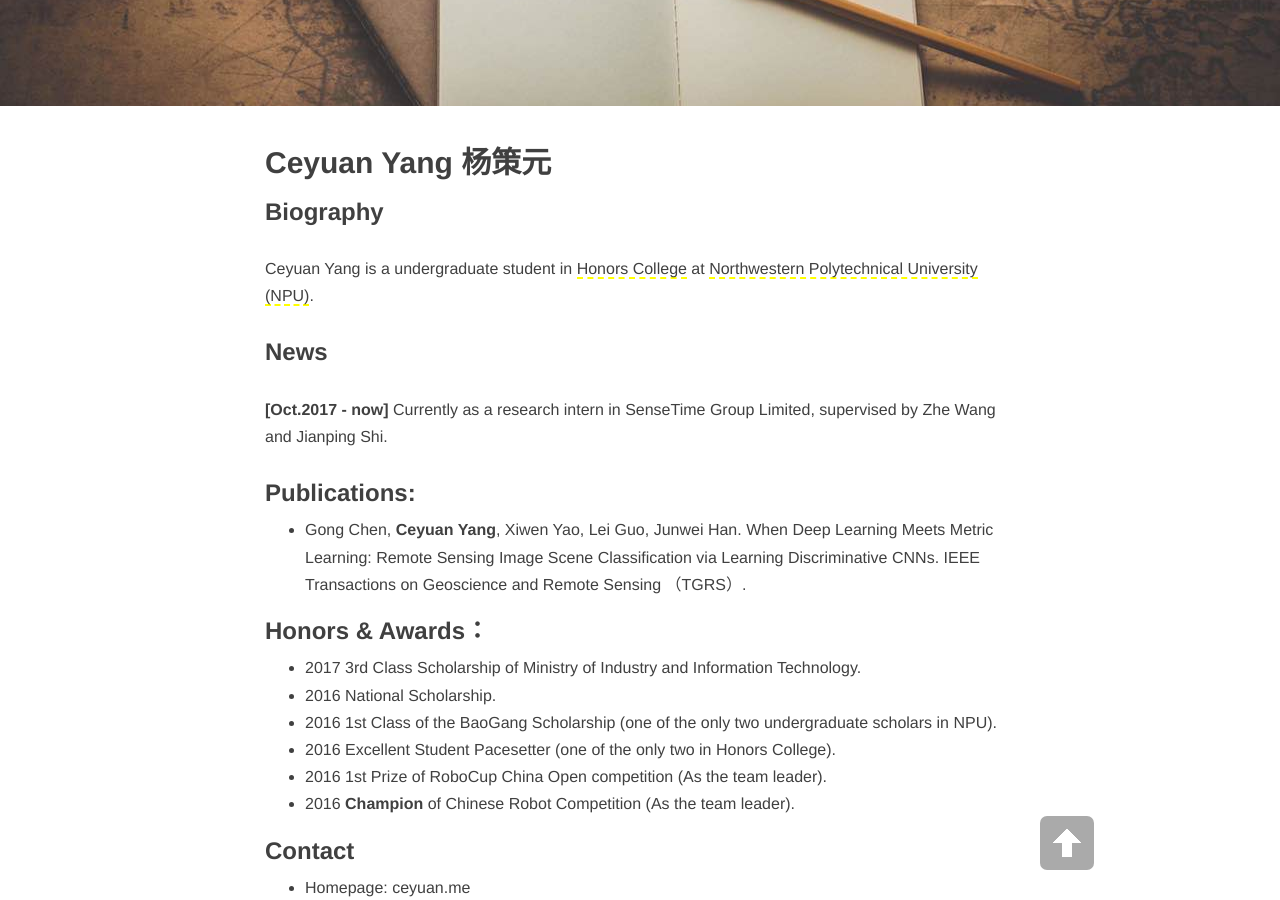
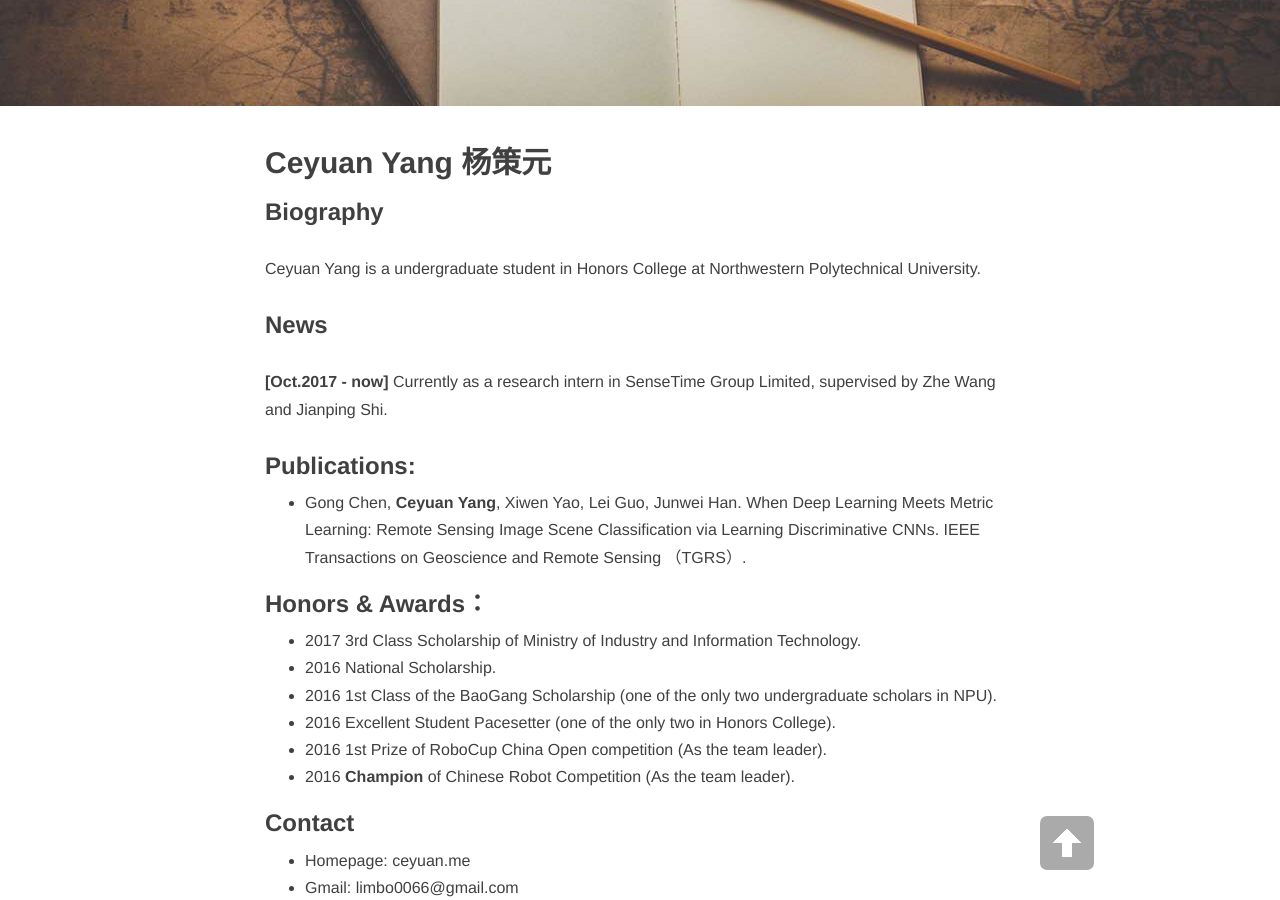
Before and after one commit to trchen12/trchen12.github.io, a Jekyll site: the page built from about.md, in a window 1280 px wide and 900 px high, scrolled down 322 px. Built offline with Jekyll 4.4.1, drawn with Linux system fonts in a browser that asks for light colours; nearby versions of some CDN libraries; comment, search, counter and statistics services are not loaded.

Commit message:
Update about.md

```diff
--- a/about.md
+++ b/about.md
@@ -6,15 +6,14 @@
 ---
 ## Ceyuan Yang 杨策元
 
-
 ### Biography
-Ceyuan Yang is a undergraduate student in [<span style="border-bottom:2px dashed yellow;">Honors College</span>](http://honors.nwpu.edu.cn/) at [<span style="border-bottom:2px dashed yellow;">Northwestern Polytechnical University (NPU)</span>](http://www.nwpu.edu.cn/).
+Ceyuan Yang is a undergraduate student in [Honors College](http://honors.nwpu.edu.cn/) at [Northwestern Polytechnical University](http://www.nwpu.edu.cn/).
 
 ### News
 **[Oct.2017 - now]** Currently as a research intern in SenseTime Group Limited, supervised by [Zhe Wang](http://www.ee.cuhk.edu.hk/~zwang/) and [Jianping Shi](http://shijianping.me/).
 
 ### Publications:
-- Gong Chen, **Ceyuan Yang**, Xiwen Yao, Lei Guo, Junwei Han. When Deep Learning Meets Metric Learning: Remote Sensing Image Scene Classification via Learning Discriminative CNNs. IEEE Transactions on Geoscience and Remote Sensing （TGRS）.
+- Gong Chen, **Ceyuan Yang**, Xiwen Yao, Lei Guo, Junwei Han. [When Deep Learning Meets Metric Learning: Remote Sensing Image Scene Classification via Learning Discriminative CNNs](http://ieeexplore.ieee.org/document/8252784/). IEEE Transactions on Geoscience and Remote Sensing （TGRS）.
 
 ### Honors & Awards：
 -  2017 3rd Class Scholarship of Ministry of Industry and Information Technology.
@@ -24,8 +23,6 @@
 -  2016 1st Prize of RoboCup China Open competition (As the team leader).
 -  2016 **Champion** of Chinese Robot Competition (As the team leader).
 
-
-
 ### Contact
 
 - Homepage: [ceyuan.me](http://ceyuan.me/about/)
```
